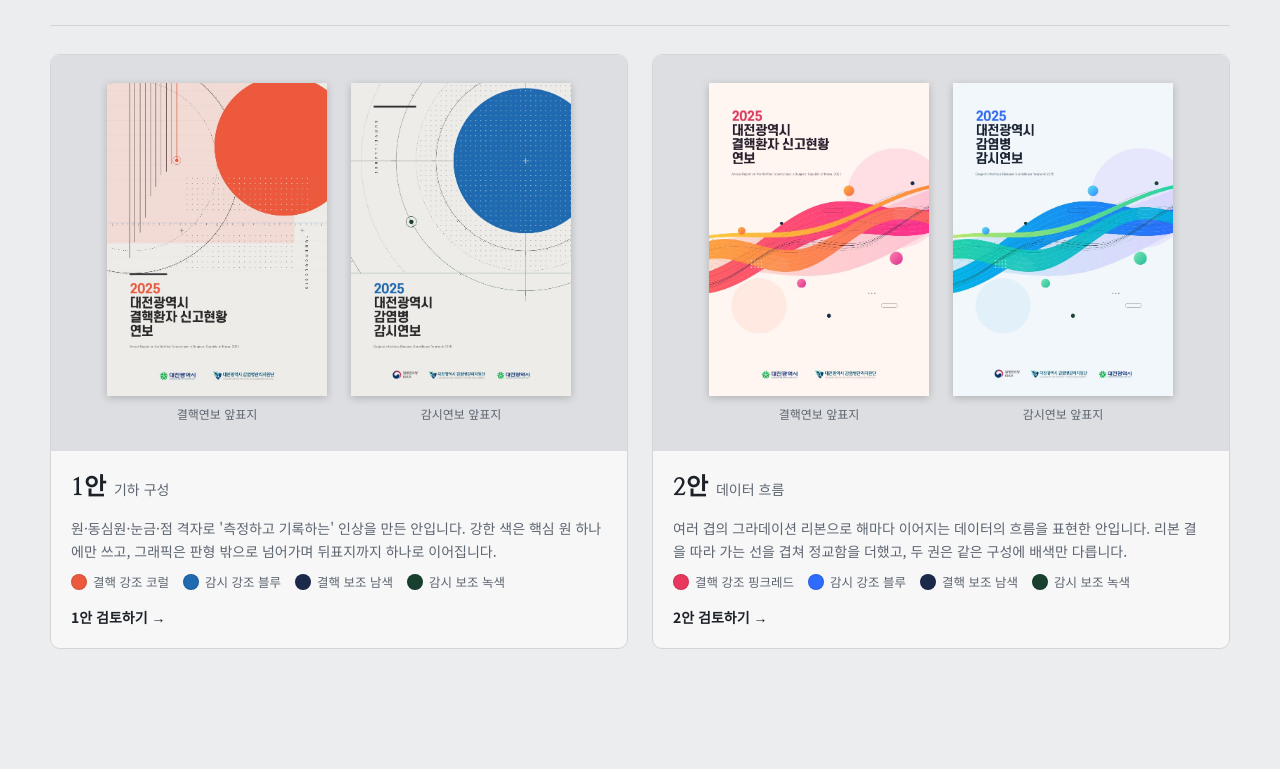
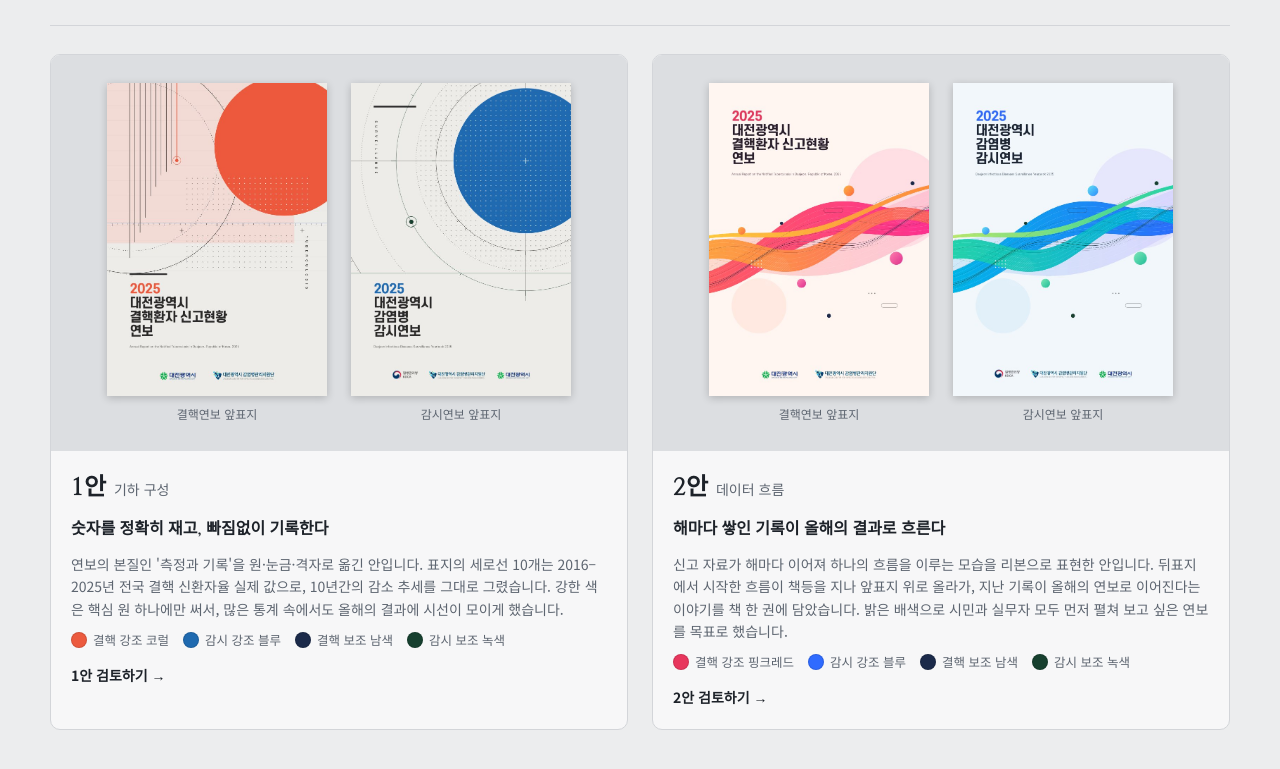
Before and after one commit to SomySam/print_sample_202611, a plain HTML site: page index.html in a window 1280 px wide. Shown: the part 283-1052 px from the top of the page. Before the commit the page ends 1004 px from the top, so only its background shows below. Drawn offline with Linux system fonts and the light colour scheme.

Commit message:
시안 컨셉 설명과 디자인 의미 원고 반영
Co-Authored-By: Claude Opus 5.5 <noreply@anthropic.com>

```diff
--- a/index.html
+++ b/index.html
@@ -70,7 +70,14 @@ body::before{content:"";position:fixed;inset:0 0 auto;height:env(safe-area-inset
 /* 시안 페이지 */
 .plan-head{padding-block:8px 24px;border-bottom:1px solid var(--line)}
 .plan-head h1{font-family:var(--f-display);font-size:clamp(26px,3.6vw,38px);font-weight:800;line-height:1.25;margin-top:4px}
-.plan-head p{color:var(--muted);margin:10px 0 0;max-width:70ch}
+.plan-head > p{color:var(--muted);margin:10px 0 0;max-width:70ch}
+.tagline{font-family:var(--f-display);font-weight:700;font-size:16px;color:var(--fg)}
+.tagline.lg{font-size:clamp(18px,2.2vw,22px);margin-top:8px}
+.meaning{display:grid;grid-template-columns:repeat(2,minmax(0,1fr));gap:20px 32px;margin-top:22px}
+.meaning .m{border-top:2px solid var(--fg);padding-top:10px;min-width:0}
+.meaning h3{font-size:15px;font-weight:700;margin-bottom:4px}
+.meaning p{margin:0;font-size:14px;color:var(--muted)}
+@media (max-width:860px){.meaning{grid-template-columns:1fr}}
 .sys{display:grid;grid-template-columns:repeat(3,minmax(0,1fr));gap:16px;margin-top:24px}
 .panel{background:var(--surface);border:1px solid var(--line);border-radius:10px;padding:16px 18px;min-width:0}
 .panel h3{font-size:13px;letter-spacing:.08em;color:var(--muted);font-weight:700;margin-bottom:10px}
@@ -130,7 +137,14 @@ const IMG = n => "img/" + n;
 const PLANS = {
   "1": {
     name: "1안", title: "기하 구성",
-    concept: "원·동심원·눈금·점 격자로 '측정하고 기록하는' 인상을 만든 안입니다. 강한 색은 핵심 원 하나에만 쓰고, 그래픽은 판형 밖으로 넘어가며 뒤표지까지 하나로 이어집니다.",
+    tagline: "숫자를 정확히 재고, 빠짐없이 기록한다",
+    concept: "연보의 본질인 '측정과 기록'을 원·눈금·격자로 옮긴 안입니다. 표지의 세로선 10개는 2016–2025년 전국 결핵 신환자율 실제 값으로, 10년간의 감소 추세를 그대로 그렸습니다. 강한 색은 핵심 원 하나에만 써서, 많은 통계 속에서도 올해의 결과에 시선이 모이게 했습니다.",
+    meaning: [
+      ["원과 동심원", "감시의 대상인 지역사회와 그 범위를 뜻합니다. 바깥으로 퍼지는 동심원은 관찰 범위가 넓어지는 감시망을, 52주·12개월 눈금은 연보가 한 해를 주 단위로 빠짐없이 기록한다는 것을 나타냅니다."],
+      ["실제 데이터로 그린 선", "결핵연보 표지의 세로선 10개는 2016년부터 2025년까지 전국 결핵 신환자율을 길이로 옮긴 것입니다. 선이 점점 짧아지는 흐름이 그대로 10년간의 감소를 보여 주고, 2025년 한 줄만 강조색으로 표시했습니다."],
+      ["점 격자", "신고 한 건 한 건이 모여 통계가 된다는 뜻입니다. 일정한 간격의 점은 표와 그래프가 대부분인 연보의 정밀한 성격을 시각적으로 예고합니다."],
+      ["절제된 색", "강한 색은 핵심 원 하나, 보조색은 가는 선과 작은 원에만 씁니다. 공공기관 보고서에 필요한 신뢰감을 유지하면서, 해마다 연도와 수치만 바꿔 같은 형식으로 이어 갈 수 있는 체계입니다."]
+    ],
     books: {
       tb: { key: "#EC5A3E", acc: "#1B2A4A", bg: "#EEEDE9", keyName: "코럴" },
       gs: { key: "#1F6AB0", acc: "#17402F", bg: "#EEEDE9", keyName: "블루" }
@@ -138,7 +152,14 @@ const PLANS = {
   },
   "2": {
     name: "2안", title: "데이터 흐름",
-    concept: "여러 겹의 그라데이션 리본으로 해마다 이어지는 데이터의 흐름을 표현한 안입니다. 리본 결을 따라 가는 선을 겹쳐 정교함을 더했고, 두 권은 같은 구성에 배색만 다릅니다.",
+    tagline: "해마다 쌓인 기록이 올해의 결과로 흐른다",
+    concept: "신고 자료가 해마다 이어져 하나의 흐름을 이루는 모습을 리본으로 표현한 안입니다. 뒤표지에서 시작한 흐름이 책등을 지나 앞표지 위로 올라가, 지난 기록이 올해의 연보로 이어진다는 이야기를 책 한 권에 담았습니다. 밝은 배색으로 시민과 실무자 모두 먼저 펼쳐 보고 싶은 연보를 목표로 했습니다.",
+    meaning: [
+      ["이어지는 리본", "연도별 신고 자료가 끊기지 않고 이어지는 시간의 흐름입니다. 뒤표지 아래에서 시작해 앞표지 위로 오르는 방향은 과거의 기록이 올해의 결과로 연결되는 연보의 구조와 같습니다."],
+      ["여러 겹의 층", "성별·연령·지역·신고기관처럼 연보가 다루는 여러 층위의 자료가 함께 흐르는 모습입니다. 겹이 겹쳐지는 부분은 자료가 서로 맞물려 하나의 해석을 이룬다는 뜻을 담았습니다."],
+      ["가는 선과 작은 원", "리본 결을 따라가는 가는 선은 세밀한 분석을, 흐름 위의 작은 원은 개별 신고 사례를 뜻합니다. 큰 흐름 속에서도 한 건 한 건을 놓치지 않는다는 감시의 태도를 표현했습니다."],
+      ["같은 구성, 다른 온도", "결핵연보는 따뜻한 색, 감시연보는 차가운 색으로 배색만 바꿨습니다. 두 권이 한 시리즈로 보이면서도 책장에서 바로 구분되고, 이후 다른 연보에도 같은 방식으로 넓힐 수 있습니다."]
+    ],
     books: {
       tb: { key: "#E8365D", acc: "#1B2A4A", bg: "#FFF7F3", keyName: "핑크레드" },
       gs: { key: "#2F6BFF", acc: "#17402F", bg: "#F3F8FC", keyName: "블루" }
@@ -190,6 +211,7 @@ function home() {
       </div>
       <div class="body">
         <h2>${p.name}<small>${esc(p.title)}</small></h2>
+        <div class="tagline">${esc(p.tagline)}</div>
         <p>${esc(p.concept)}</p>
         <div class="chips">
           ${chip(p.books.tb.key, "결핵 강조 " + p.books.tb.keyName)}${chip(p.books.gs.key, "감시 강조 " + p.books.gs.keyName)}
@@ -251,7 +273,9 @@ function planPage(k) {
     <section class="plan-head">
       <div class="eyebrow">${p.name}</div>
       <h1>${esc(p.title)}</h1>
+      <div class="tagline lg">${esc(p.tagline)}</div>
       <p>${esc(p.concept)}</p>
+      <div class="meaning" aria-label="디자인 의미">${p.meaning.map(([h, t]) => `<div class="m"><h3>${esc(h)}</h3><p>${esc(t)}</p></div>`).join("")}</div>
       <div class="sys" aria-label="디자인 시스템 요약">
         <div class="panel"><h3>서체</h3>
           <div class="type-row"><b>제목·중제목</b><span>에스코어 드림 500–700</span></div>
```
